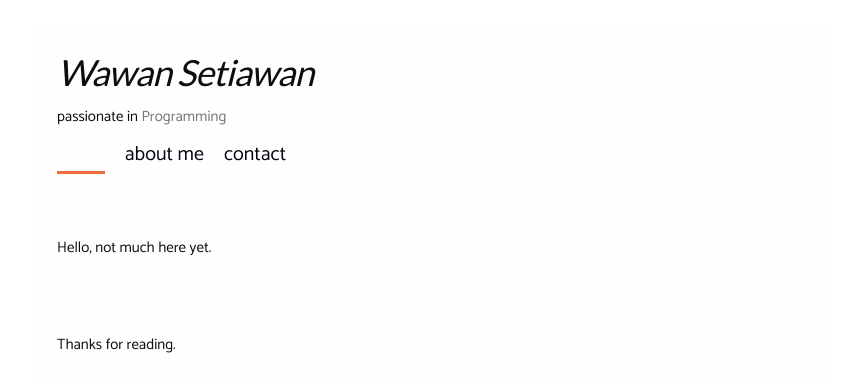
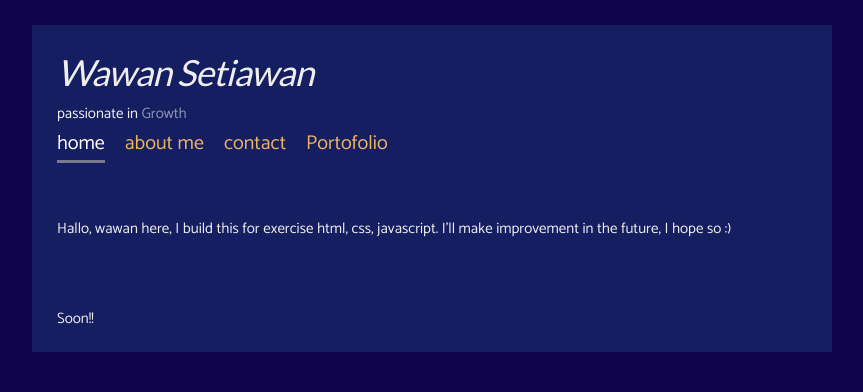
Before and after one commit to friwstn/aboutMe, a plain HTML site: page index.html in a window 1280 px wide. Shown: the whole page, without its empty margins (208-1071 px from the left). Drawn offline with nearby package versions, Linux system fonts and the light colour scheme.

```diff
--- a/index.html
+++ b/index.html
@@ -34,8 +34,9 @@
       <!-- Menu link fragment #id should match a div id. Example: <a href="#home"> links to <div id="home"></div>  -->
       <ul class="main-menu">
         <li><a href="#home">home</a></li>
-        <li><a href="#about me">about me</a></li>
+        <li><a href="#aboutme">about me</a></li>
         <li><a href="#contact">contact</a></li>
+        <li><a href="#portofolio">Portofolio</a></li>
       </ul>
     </header>
 
@@ -45,19 +46,20 @@
 
           <div id="home" class="content-region hide">
             <p>
-              Hello, not much here yet.
+            Hallo, wawan here, I build this for exercise html, css, javascript.
+            I'll make improvement in the future, I hope so :)
             </p>
           </div>
 
 
-          <div id="about me" class="content-region hide">
-            <h2>Work</h2>
+          <div id="aboutme" class="content-region hide">
+            <h2>Still thinking</h2>
             <p>
               Will be update soon!
             </p>
           </div>
 
-          <div id="contact" class="content-region hide">
+         <div id="contact" class="content-region hide">
 
           <!-- div class social media-->
           <div class="social-icon d-flex mt-3">
@@ -72,13 +74,19 @@
 
 
           </div>
+        </div>
+
+        <div id="portofolio" class="content-region hide">
+          <h3>Develop here</h3>
+        </div>
+
 
         </div>
       </div>
     </div>
 
     <footer>
-      Thanks for reading.
+      Soon!!
     </footer>
 
     <!-- Load additional JS scripts here -->
--- a/js/script.js
+++ b/js/script.js
@@ -31,7 +31,7 @@
 // Cool loopy loop of adjectives I like :)
 $(document).ready(function() {
 
-  var items = ["Programming", "Community development", "Sustainable Energy", "Adventuring"],
+  var items = ["Growth", "Programming", "Community development", "Sustainable Energy", "Adventuring"],
       $text = $( '#about-me span' ),
       delay = 2; //seconds
 
--- a/style/style.css
+++ b/style/style.css
@@ -9,10 +9,14 @@
 
 body {
   font-size: 1.5em; /* currently ems cause chrome bug misinterpreting rems on body element */
-  line-height: 1.6;
-  font-weight: 400;
+  /* line-height: 1.6;
+  font-weight: 400; */
   font-family: "Catamaran", "Roboto", "HelveticaNeue", "Helvetica Neue", Helvetica, Arial, sans-serif;
-  color: #FFFFFF;
+  background-color: #0F044C;
+  border-radius: 250px;
+  /* padding: 20;  */
+
+
 }
 
 /**
@@ -21,7 +25,7 @@
 a {
   font-weight: normal;
   text-decoration: none;
-  color:#EF6D3D;
+  color:#EEEEEE;
 }
 a:focus {
   outline: thin dotted;
@@ -61,9 +65,9 @@
 p {
   margin: 0 auto 1.5em auto; /* bottom margin for paragraphs */
 }
-p + p {
+/* p + p {
 
-}
+} */
 
 /**
  * Quotes & Blockquotes
@@ -104,9 +108,9 @@
   margin:25px auto;
 }
 header, #content, footer {
-  background: rgba(255, 254, 254, 0.8);
+  background: #141E61;
   padding:25px;
-  color:#0e0d0d;
+  color:#EEEEEE;
 }
 
 /* Menu Links */
@@ -122,14 +126,14 @@
   margin-right:20px;
   font-size:2.0rem;
   border-bottom: solid transparent 3px;
-  color:#01050f;
+  color:#ECB365;
 }
 ul.main-menu li a:hover {
-  color:#FFFFFF;
+  color:#EEEEEE;
 }
 ul.main-menu li a.active {
   color:#FFFFFF;
-  border-bottom-color:#EF6D3D;
+  border-bottom-color:#787A91;
 }
 
 /* Utility classes */
```
